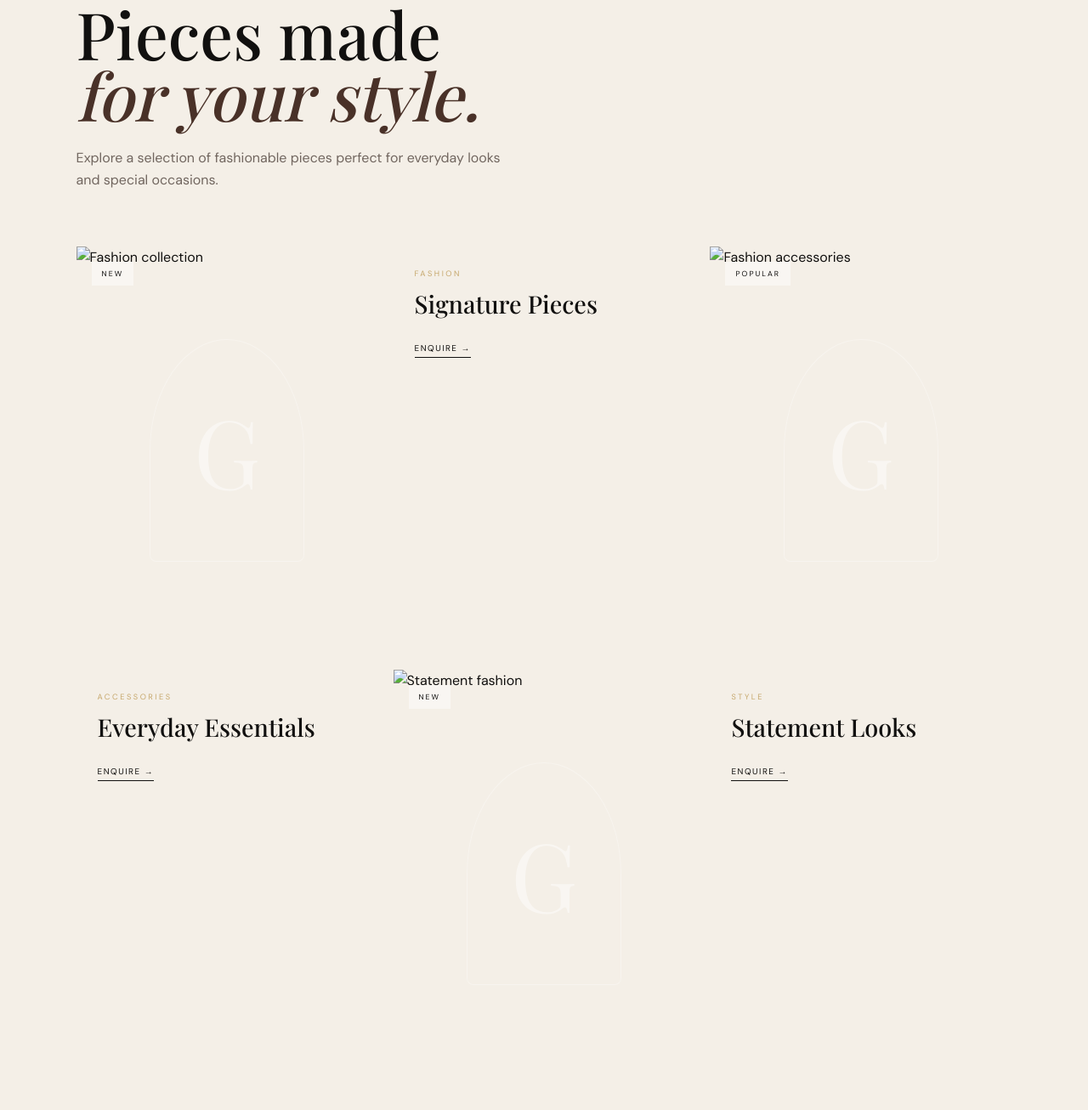
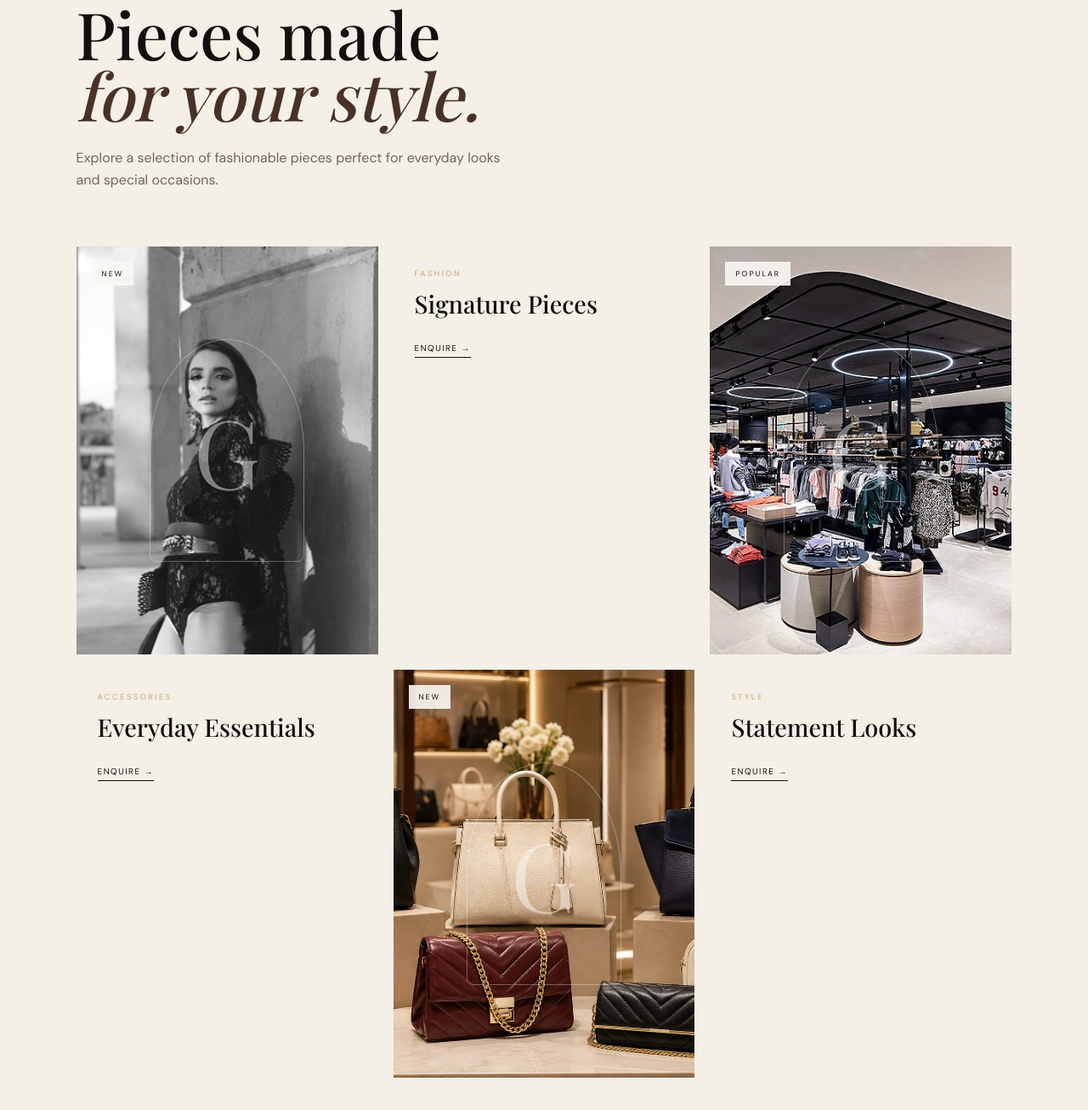
Before and after one commit to nkrumahcassy-eng/sales-demo, a plain HTML site: page index.html in a window 1280 px wide. Shown: the part 1049-2355 px from the top of the page at 85% size. Drawn offline with nearby package versions, Linux system fonts and the light colour scheme.

Commit message:
Update image sources to remove 'images/' prefix

```diff
--- a/index.html
+++ b/index.html
@@ -88,7 +88,7 @@
         <div class="products">
 
             <div class="product-image">
-    <img src="images/fashion-1.jpg" alt="Fashion collection">
+    <img src="fashion-1.jpg" alt="Fashion collection">
     <span>NEW</span>
             </div>
 
@@ -101,7 +101,7 @@
 
 
             <div class="product-image">
-    <img src="images/fashion-2.jpg" alt="Fashion accessories">
+    <img src="fashion-2.jpg" alt="Fashion accessories">
     <span>POPULAR</span>
             </div>
 
@@ -114,7 +114,7 @@
 
 
             <div class="product-image">
-    <img src="images/fashion-3.jpg" alt="Statement fashion">
+    <img src="fashion-3.jpg" alt="Statement fashion">
     <span>NEW</span>
             </div>
 
```
